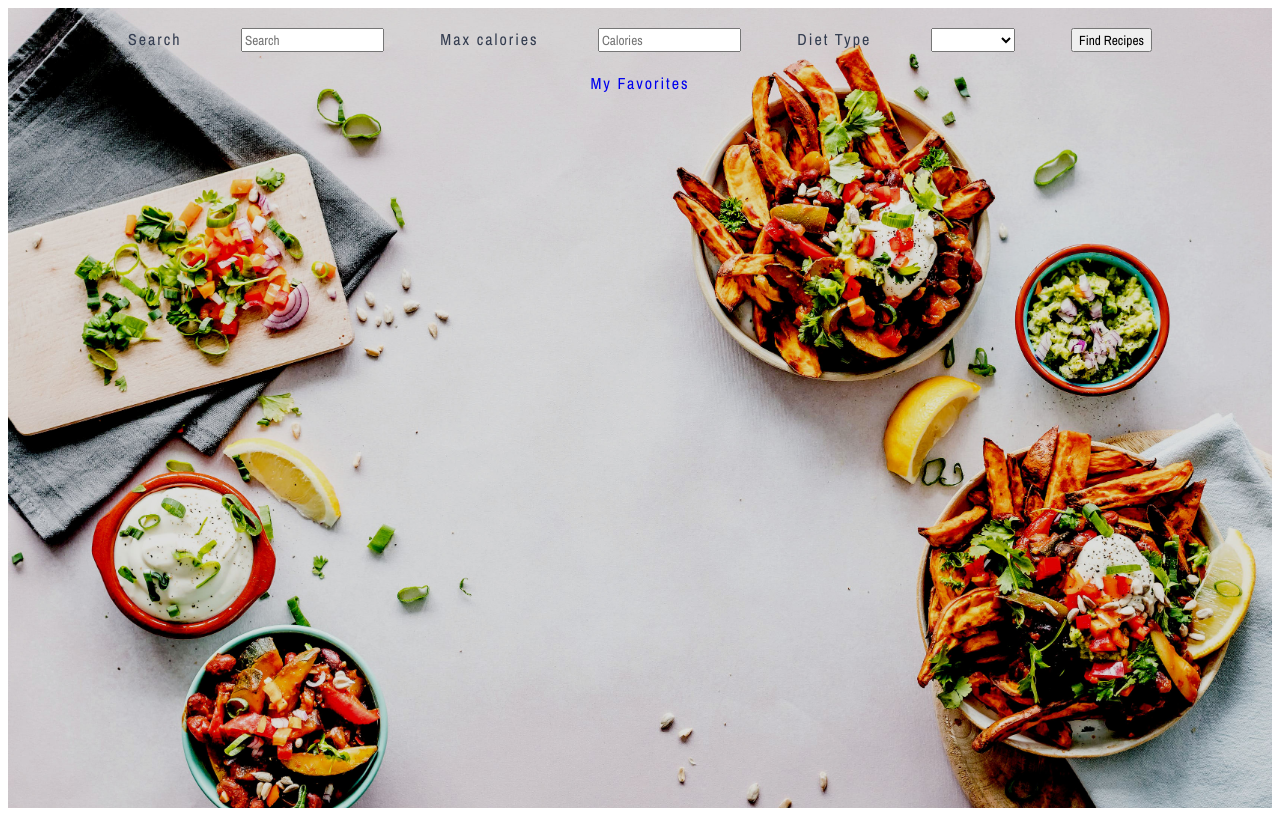
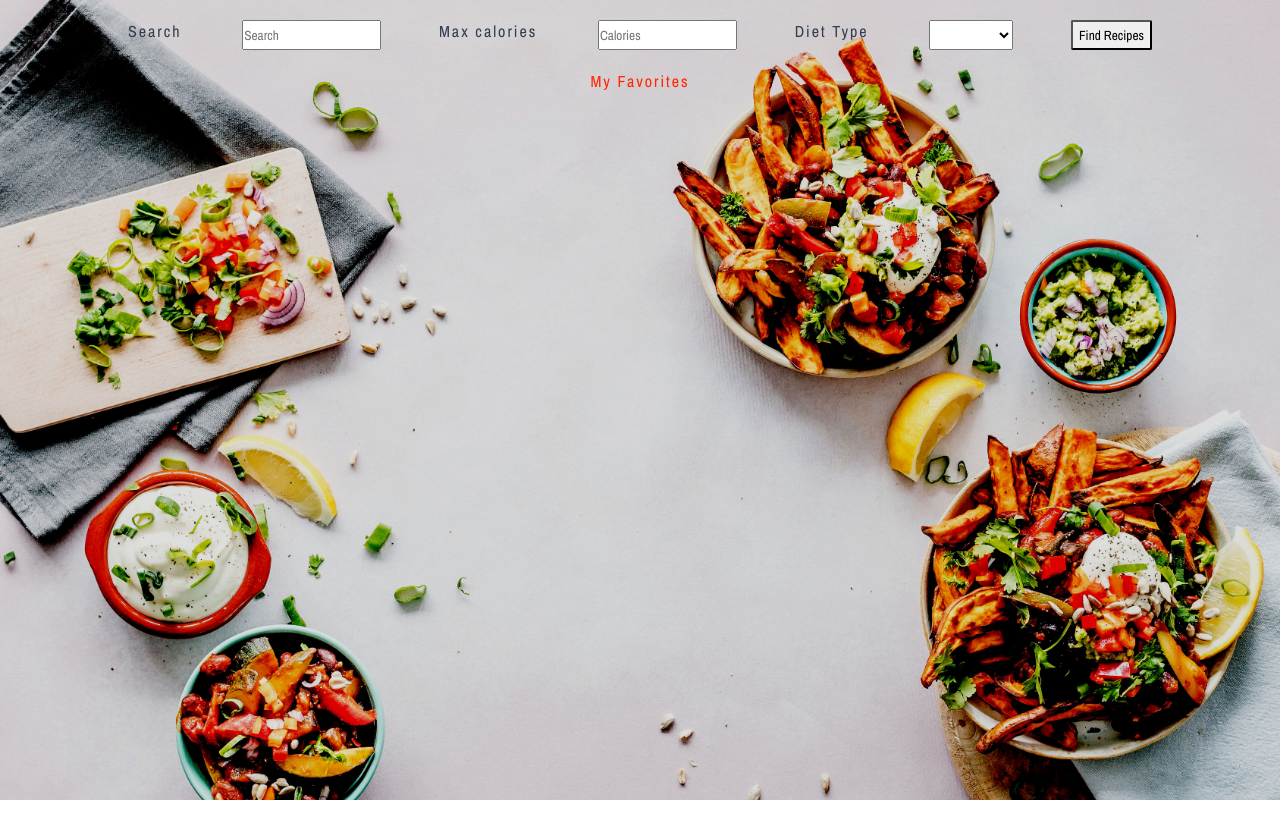
Before and after one commit to emilyBiegas/AngularGroupProject, an Angular app: page /search-criteria in a window 1280 px wide. Built offline with nearby package versions, Linux system fonts and the light colour scheme.

Commit message:
more styling, hover effect

```diff
--- a/src/app/search-criteria/search-criteria.component.css
+++ b/src/app/search-criteria/search-criteria.component.css
@@ -12,10 +12,19 @@
   position: absolute;
   left: 50%;
   transform: translate(-50%);
+  color: rgb(255, 38, 0);
+}
+
+#fav:hover {
+  color: coral;
+}
+
+button {
+  padding: 4px 6px;
+  border-radius: 2px;
 }
 section {
   position: absolute;
-
   width: 80%;
   display: flex;
   flex-direction: column;
--- a/src/styles.css
+++ b/src/styles.css
@@ -1,5 +1,7 @@
 * {
   box-sizing: border-box;
+  margin: 0px;
+  padding: 0px;
   font-family: "Archivo Narrow", sans-serif;
 }
 
```
